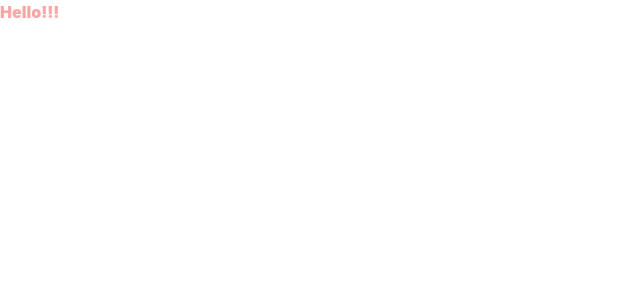
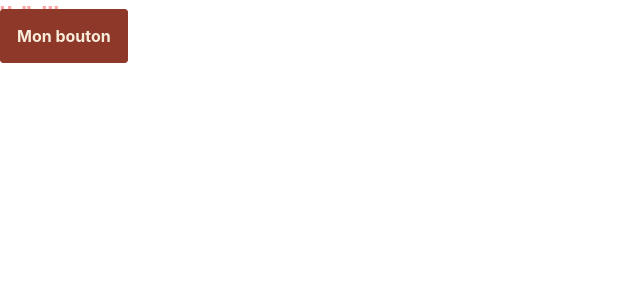
Before and after one commit to ophelie-gaudin/Immotep_front_react, a React (Create React App) app: page / in a window 1280 px wide. Shown: the top 300 px of the page, without its empty margins (0-640 px from the left). Built offline with nearby package versions, Linux system fonts and the light colour scheme.

Commit message:
orange button atom workin

```diff
--- a/package.json
+++ b/package.json
@@ -38,6 +38,7 @@
   "devDependencies": {
     "autoprefixer": "^10.4.2",
     "postcss": "^8.4.8",
+    "postcss-cli": "^9.1.0",
     "tailwindcss": "^3.0.23"
   }
 }
--- a/src/App.js
+++ b/src/App.js
@@ -1,5 +1,12 @@
+import OrangeButton from "./Components/Main/OrangeButton";
+
 function App() {
-  return <div className="text-red-300 font-black">Hello!!!</div>;
+  return (
+    <div className="text-red-300 font-black">
+      Hello!!!
+      <OrangeButton />
+    </div>
+  );
 }
 
 export default App;
--- a/tailwind.config.js
+++ b/tailwind.config.js
@@ -1,7 +1,13 @@
 module.exports = {
   content: ["./src/**/*.{js,jsx,ts,tsx}"],
   theme: {
-    extend: {},
+    extend: {
+      colors: {
+        oraange: "#8D3828",
+        whiite: "#F8ECDA",
+        greey: "#313E50",
+      },
+    },
   },
   plugins: [],
 };
```
Also changed, not shown: 1 other file (tests, documents, lock files or other folders).
